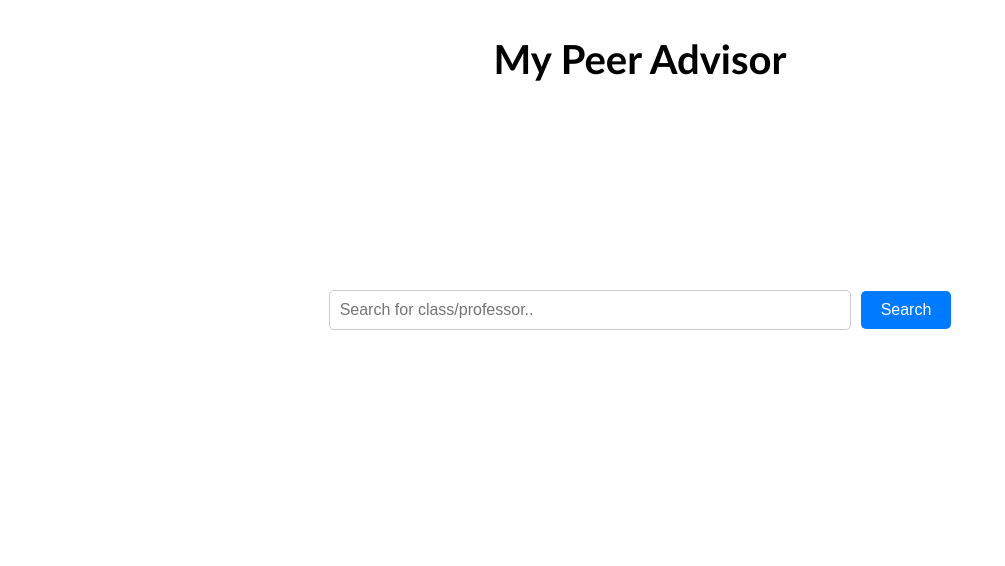
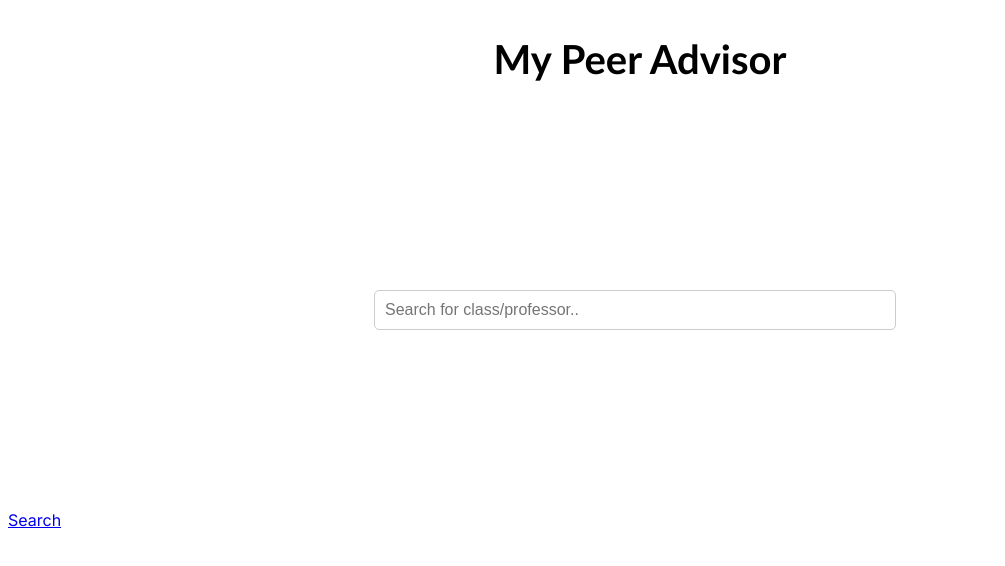
Before and after one commit to dsaini64/my-peer-advisor, a Next.js app in the folder website/: page / in a window 1280 px wide. Shown: the top 566 px of the page, without its empty margins (0-1005 px from the left). Built offline with nearby package versions, Linux system fonts and the light colour scheme.

Commit message:
starting search functionality

```diff
--- a/website/src/app/page.tsx
+++ b/website/src/app/page.tsx
@@ -1,22 +1,47 @@
-import Image from 'next/image'
-import React from 'react';
+"use client"
+import React, { useState } from 'react';
+import Image from 'next/image';
+import Link from 'next/link';
 
-export default function Homepage() {
+
+const Page: React.FC = () => {
+
+  const [searchTerm, setSearchTerm] = useState<string>('');
+
+  const handleInputChange = (event: React.ChangeEvent<HTMLInputElement>) => {
+    setSearchTerm(event.target.value);
+  };
+
+
   return (
     <div>
       <div className='MyPeerAdvisorHeader'>
-        <h1 >My Peer Advisor</h1>
+        <h1>My Peer Advisor</h1>
       </div>
-      <SearchBar />
+      <SearchBar searchTerm={searchTerm} onInputChange={handleInputChange} />
+      <Link href={`/search-results?query=${searchTerm}`}>
+        <>Search</>
+      </Link>
     </div>
   );
+};
+
+interface SearchBarProps {
+  searchTerm: string;
+  onInputChange: (event: React.ChangeEvent<HTMLInputElement>) => void;
 }
 
-function SearchBar() {
+const SearchBar: React.FC<SearchBarProps> = ({ searchTerm, onInputChange }) => {
   return (
     <div className="search-bar">
-      <input type="text" placeholder="Search for class/professor.." />
-      <button>Search</button>
+      <input
+        type="text"
+        placeholder="Search for class/professor.."
+        value={searchTerm}
+        onChange={onInputChange}
+      />
     </div>
   );
-}
+};
+
+export default Page;
```
